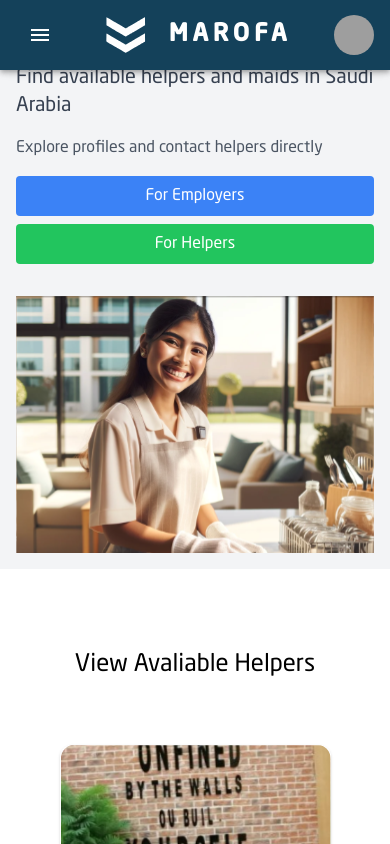
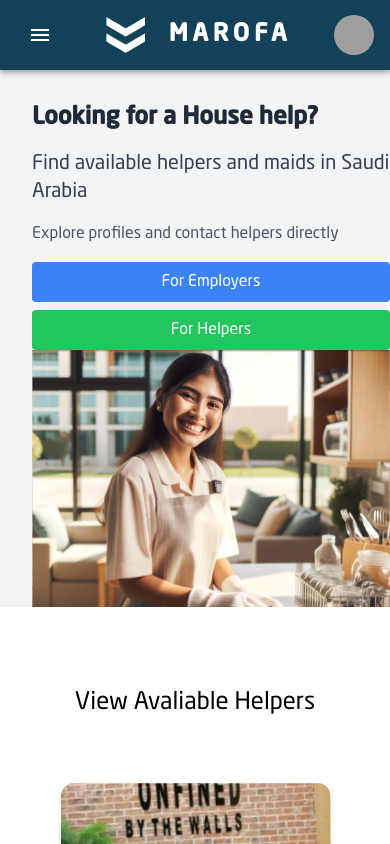
Before and after one commit to HriGrit/Marofa, a React (Vite) app in the folder client/: page / in a window 390 px wide. Shown: the top 844 px of the page. Built offline with nearby package versions, Linux system fonts and the light colour scheme; grey boxes are pictures that could not be loaded.

Commit message:
Merge branch 'main' of https://github.com/HriGrit/Marofa
# Conflicts:
#	client/src/App.css

```diff
--- a/client/src/App.css
+++ b/client/src/App.css
@@ -1,20 +1,6 @@
 * {
   font-family: 'Neosans';
   margin: 0;
-
-  .lady {
-    margin-top: 30px;
-    margin-bottom: 30px;
-    transform: scale(0.9);
-    box-shadow: 10px 10px 8px 10px #888888;
-
-  }
-
-  .custom-button {
-    white-space: nowrap;
-  }
-
-
 }
 
 @tailwind base;
--- a/client/src/components/Body/Lady.jsx
+++ b/client/src/components/Body/Lady.jsx
@@ -1,10 +1,10 @@
 import { Box, styled } from '@mui/material';
 
 const StyledLogo = styled('img')({});
-import logo from "../../assets/landingpagefemale.svg";
+import lady from "../../assets/landingpagefemale.svg";
 
 const Logo = (props) => {
-    return <StyledLogo className="lady" src={logo} alt="Logo" width={"100%"}{...props} sx={{ position: "relative", mr: { sm: "16px", md: "18px" } }} />;
+    return <StyledLogo className="lady" src={lady} alt="lady" />;
 };
 
 
--- a/client/src/components/Hero/Hero.jsx
+++ b/client/src/components/Hero/Hero.jsx
@@ -3,7 +3,7 @@
 
 const Hero = () => {
   return (
-    <section className="flex flex-col md:flex-row items-center bg-gray-100 p-4 md:p-8">
+    <section className="flex flex-col mt-[70px] md:mt-[60px] md:flex-row items-center bg-gray-100 p-8 pr-0 pb-0">
       <div className="flex-1 space-y-4">
         <h1 className="text-2xl md:text-3xl font-bold text-gray-800">Looking for a House help?</h1>
         <h2 className="text-xl md:text-2xl text-gray-700">Find available helpers and maids in Saudi Arabia</h2>
@@ -13,8 +13,8 @@
           <button className="px-4 py-2 bg-green-500 text-white rounded hover:bg-green-600 transition duration-300">For Helpers</button>
         </div>
       </div>
-      <div className="flex-1 mt-8 md:mt-0">
-        <img src={ladyImg} alt="House helper" className="w-full h-auto" />
+      <div className="flex-1 mt-0 mr-0 md:mt-0">
+        <img src={ladyImg} alt="House helper" className="w-auto h-full" />
       </div>
     </section>
   );
```
